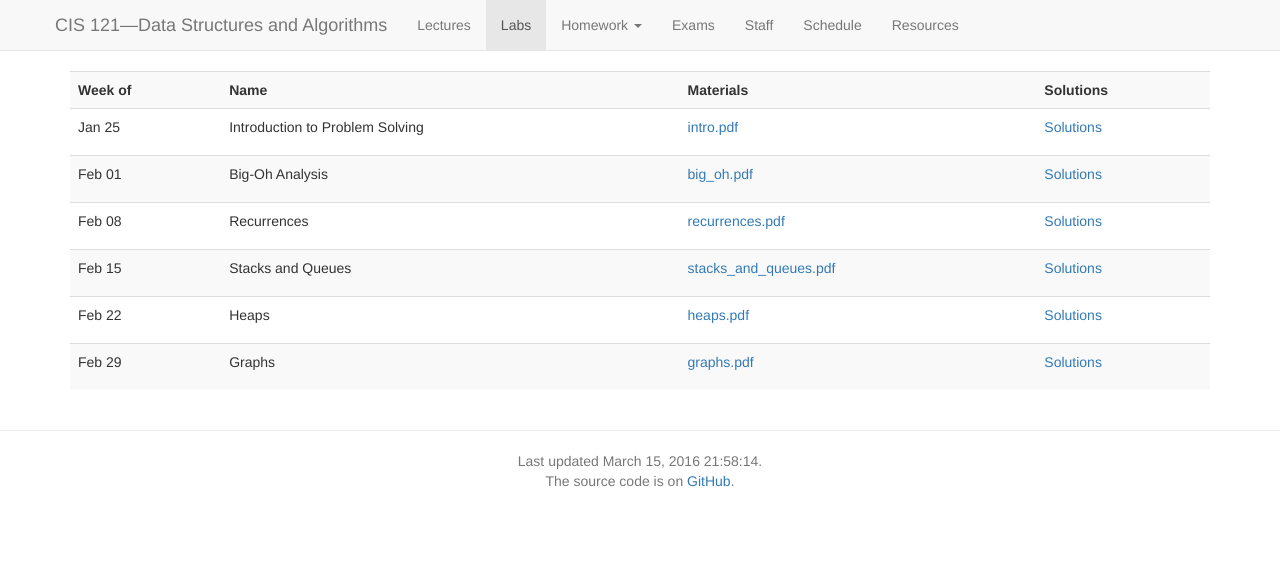
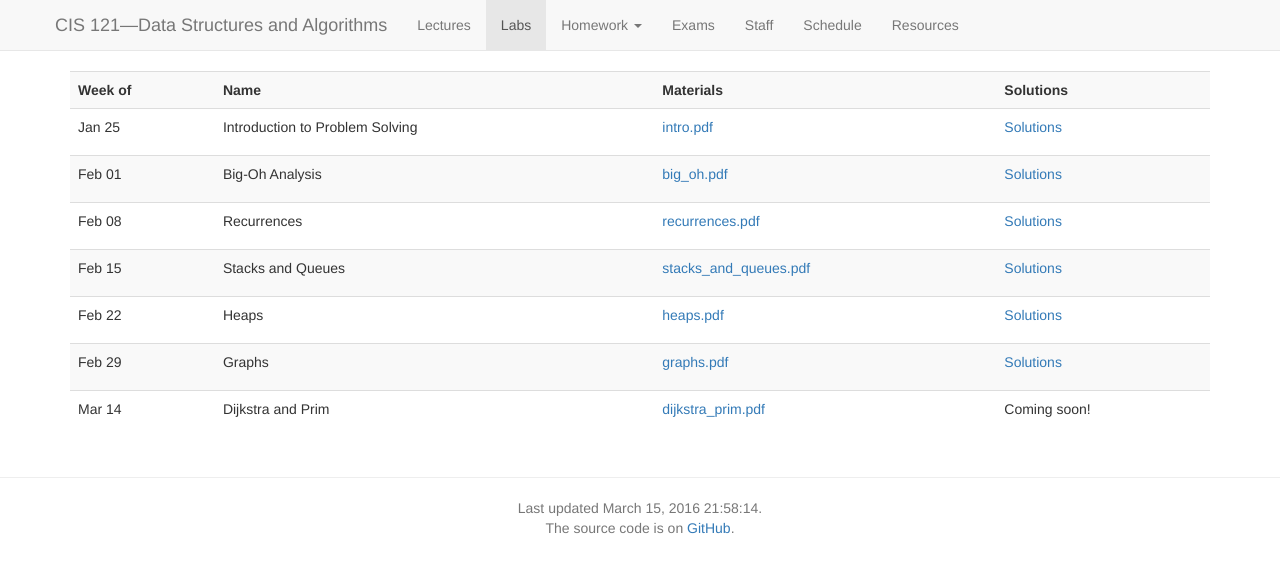
Before and after one commit to vikramkh/course-website-16fa, a Jekyll site: the page built from labs.md, in a window 1280 px wide. Shown: the top 573 px of the page. Built offline with Jekyll 4.4.1, drawn with Linux system fonts in a browser that asks for light colours; nearby versions of some CDN libraries.

Commit message:
add dijkstra prim lab

```diff
--- a/_data/labs.yaml
+++ b/_data/labs.yaml
@@ -39,3 +39,9 @@
     name: graphs.pdf
     link: content/labs/graphs/graphs.pdf
   solutions: protected_content/labs/graphs/graphs_sols.pdf
+
+- date: 2016-03-14
+  name: Dijkstra and Prim
+  problems:
+    name: dijkstra_prim.pdf
+    link: content/labs/dijkstra_prim/dijkstra_prim.pdf
```
